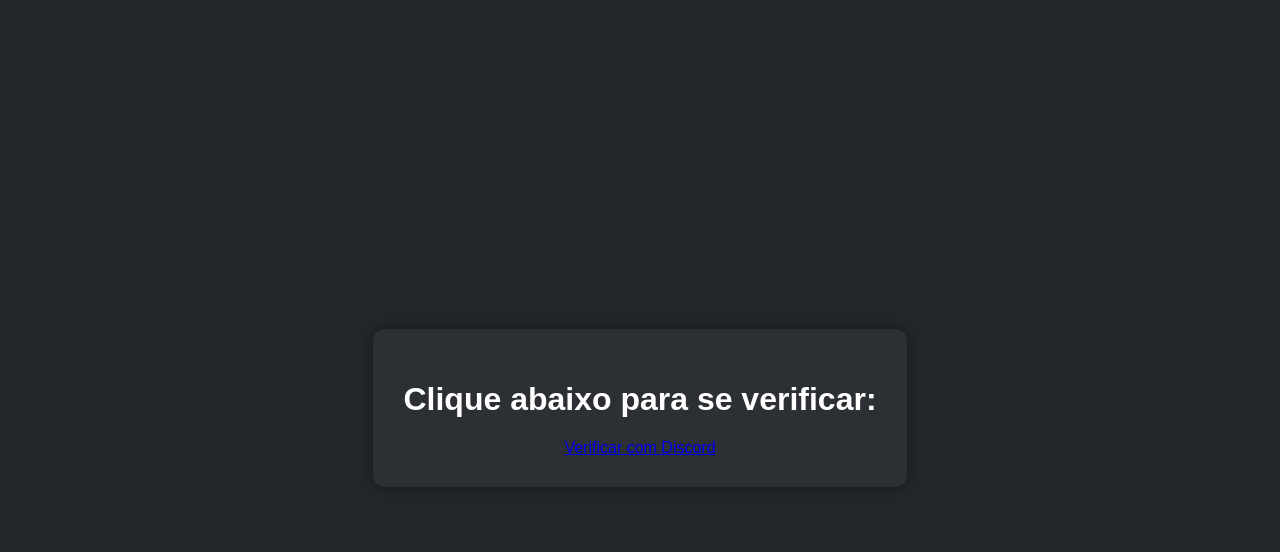
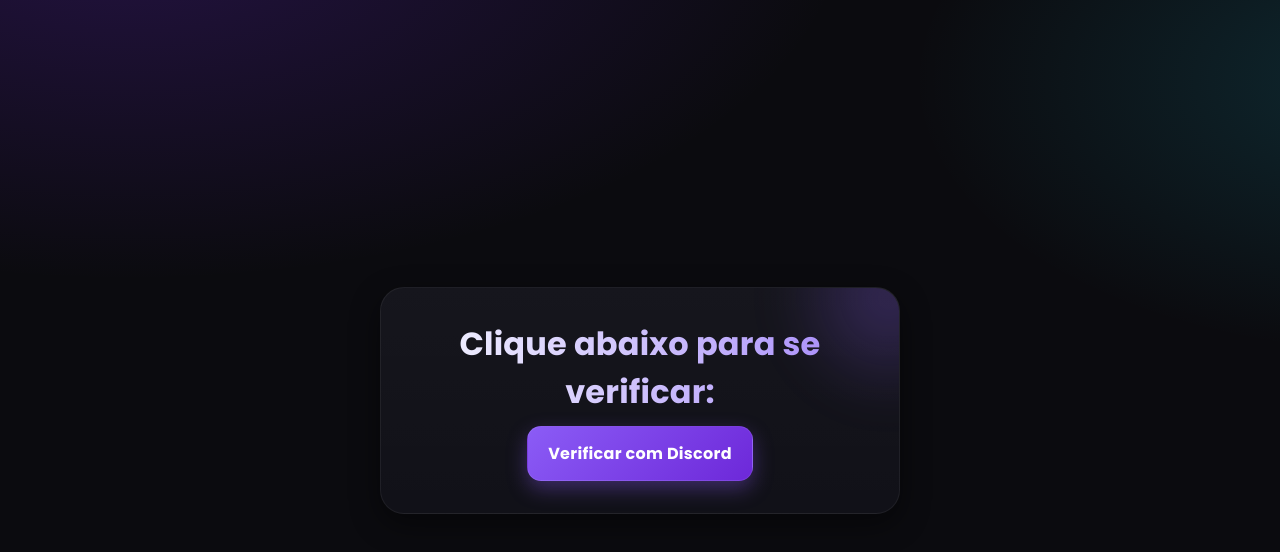
Before and after one commit to kauazinf1f/authastra, a plain HTML site: page index.html in a window 1280 px wide. Drawn offline with Linux system fonts and the light colour scheme.

Commit message:
Update style.css

```diff
--- a/style.css
+++ b/style.css
@@ -1,23 +1,166 @@
-body {
-  font-family: Arial, sans-serif;
-  background: #23272a;
-  color: white;
-  display: flex;
-  justify-content: center;
-  align-items: center;
-  height: 100vh;
+/* ===========================
+   ASTRA — Visual Theme
+   Roxo + Preto + Branco
+   =========================== */
+
+@import url("https://fonts.googleapis.com/css2?family=Poppins:wght@400;600;700&display=swap");
+
+:root{
+  --bg: #0b0b0f;           /* preto profundo */
+  --card: #111118;         /* bloco escuro */
+  --ink: #f5f7ff;          /* branco azulado */
+  --muted: #b9b9c6;        /* texto secundário */
+  --astro: #8b5cf6;        /* roxo principal */
+  --astro-2: #6d28d9;      /* roxo escuro */
+  --astro-3: #a78bfa;      /* roxo claro */
+  --accent: #22d3ee;       /* ciano sutil para detalhes */
+  --ring: rgba(139, 92, 246, .45);
+  --shadow: 0 10px 30px rgba(0,0,0,.45);
 }
 
-.container {
-  background: #2c2f33;
-  padding: 30px;
-  border-radius: 12px;
-  text-align: center;
-  box-shadow: 0px 0px 15px rgba(0, 0, 0, 0.4);
+/* Reset suave */
+*{ box-sizing: border-box; }
+html,body{ height:100%; }
+body{
+  margin: 0;
+  font-family: "Poppins", system-ui, -apple-system, Segoe UI, Roboto, Arial, sans-serif;
+  color: var(--ink);
+  background:
+    radial-gradient(1200px 600px at 10% -10%, rgba(109,40,217,.25), transparent 60%),
+    radial-gradient(900px 500px at 110% 10%, rgba(34,211,238,.15), transparent 55%),
+    var(--bg);
+  display: grid;
+  place-items: center;
+  padding: 24px;
 }
 
-img {
-  margin-top: 15px;
-  border: 3px solid #5865f2;
+/* Container principal (card) */
+.container{
+  width: min(520px, 92vw);
+  background: linear-gradient(180deg, rgba(255,255,255,.02), rgba(255,255,255,0)) , var(--card);
+  border: 1px solid rgba(255,255,255,.06);
+  border-radius: 24px;
+  padding: 32px 28px;
+  text-align: center;
+  box-shadow: var(--shadow);
+  position: relative;
+  overflow: hidden;
+}
+
+/* Glow decorativo */
+.container::after{
+  content:"";
+  position:absolute;
+  inset: -120px -120px auto auto;
+  width: 260px; height: 260px;
+  background: radial-gradient(circle, rgba(139,92,246,.28), transparent 60%);
+  filter: blur(20px);
+  pointer-events:none;
+}
+
+/* Títulos e textos */
+h1{
+  font-size: clamp(22px, 2.6vw, 32px);
+  margin: 0 0 10px;
+  letter-spacing: 0.2px;
+  font-weight: 700;
+  background: linear-gradient(90deg, var(--ink), var(--astro-3));
+  -webkit-background-clip: text;
+  background-clip: text;
+  color: transparent;
+}
+
+h2{
+  font-size: clamp(16px, 2.2vw, 22px);
+  font-weight: 600;
+  margin: 14px 0 0;
+}
+
+p{
+  color: var(--muted);
+  margin: 6px 0 18px;
+}
+
+/* Botão padrão */
+.btn{
+  display:inline-block;
+  padding: 14px 20px;
+  border-radius: 14px;
+  text-decoration: none;
+  color: white;
+  font-weight: 700;
+  letter-spacing: .3px;
+  background: linear-gradient(135deg, var(--astro), var(--astro-2));
+  border: 1px solid rgba(255,255,255,.08);
+  box-shadow: 0 8px 20px rgba(139, 92, 246, .35);
+  transition: transform .15s ease, box-shadow .2s ease, filter .2s ease;
+}
+
+.btn:hover{
+  transform: translateY(-2px);
+  box-shadow: 0 12px 28px rgba(139, 92, 246, .45);
+  filter: saturate(1.1);
+}
+
+.btn:active{
+  transform: translateY(0);
+}
+
+/* Avatar com aro brilhante */
+img#avatar{
+  margin-top: 14px;
+  width: 110px; height:110px;
   border-radius: 50%;
+  border: 3px solid transparent;
+  background:
+    linear-gradient(var(--card), var(--card)) padding-box,
+    conic-gradient(from 180deg, var(--astro-3), var(--astro), var(--astro-2), var(--astro-3)) border-box;
+  box-shadow: 0 6px 20px rgba(0,0,0,.35);
 }
+
+/* Badge “Verificado” opcional */
+.badge{
+  display:inline-flex;
+  align-items:center;
+  gap:8px;
+  padding: 8px 12px;
+  border-radius: 999px;
+  font-weight:600;
+  font-size: 13px;
+  background: rgba(139,92,246,.12);
+  border: 1px solid rgba(139,92,246,.35);
+  color: var(--ink);
+  margin-top: 12px;
+}
+
+/* Loader para a página de verificação */
+.loader{
+  width: 56px; height: 56px;
+  border-radius: 50%;
+  border: 4px solid rgba(139,92,246,.25);
+  border-top-color: var(--astro);
+  animation: spin 1s linear infinite;
+  margin: 18px auto 0;
+}
+@keyframes spin{ to{ transform: rotate(360deg); } }
+
+/* Link sutil */
+a.link{
+  color: var(--astro-3);
+  text-decoration: none;
+  border-bottom: 1px dashed rgba(167,139,250,.5);
+}
+a.link:hover{ color: var(--ink); border-bottom-color: var(--ink); }
+
+/* Acessibilidade: foco visível */
+:focus-visible{
+  outline: 3px solid var(--ring);
+  outline-offset: 2px;
+  border-radius: 12px;
+}
+
+/* Responsivo */
+@media (max-width: 420px){
+  .container{ padding: 26px 20px; border-radius: 20px; }
+  img#avatar{ width: 92px; height: 92px; }
+}
```
